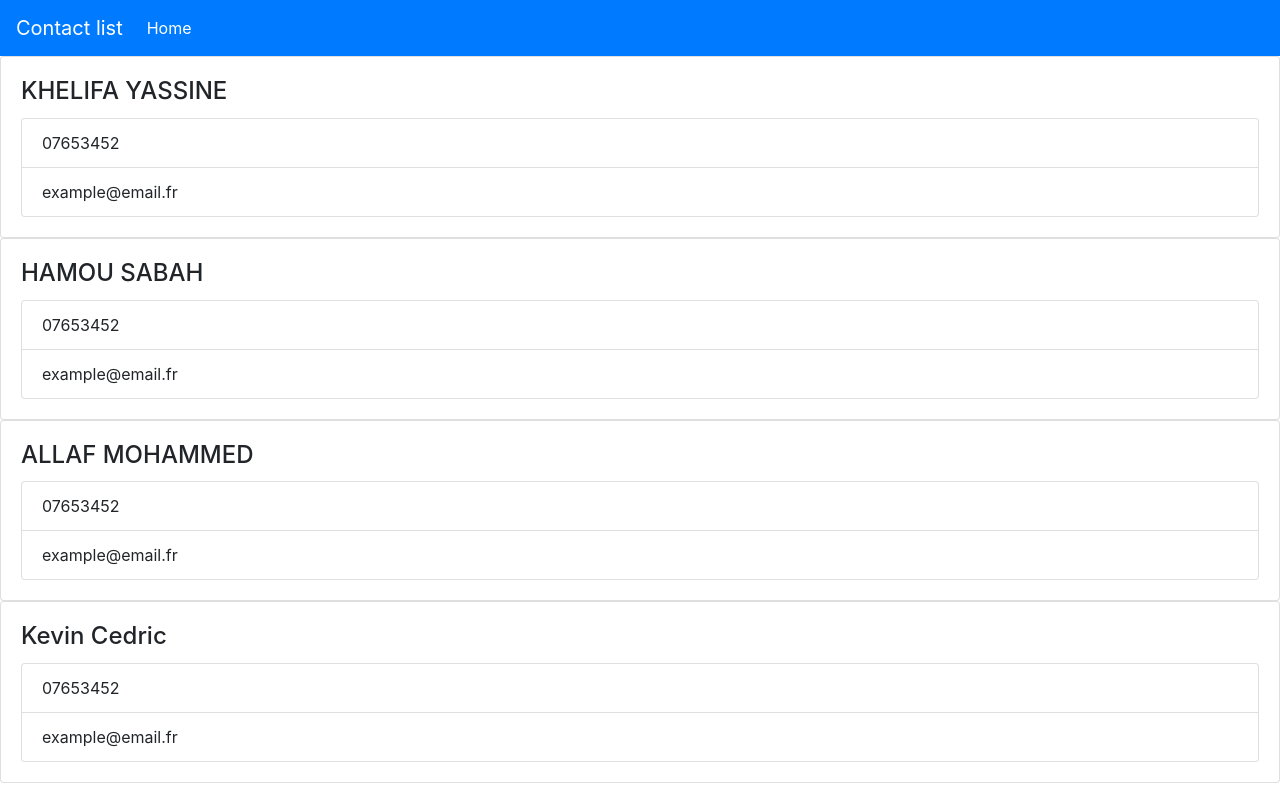
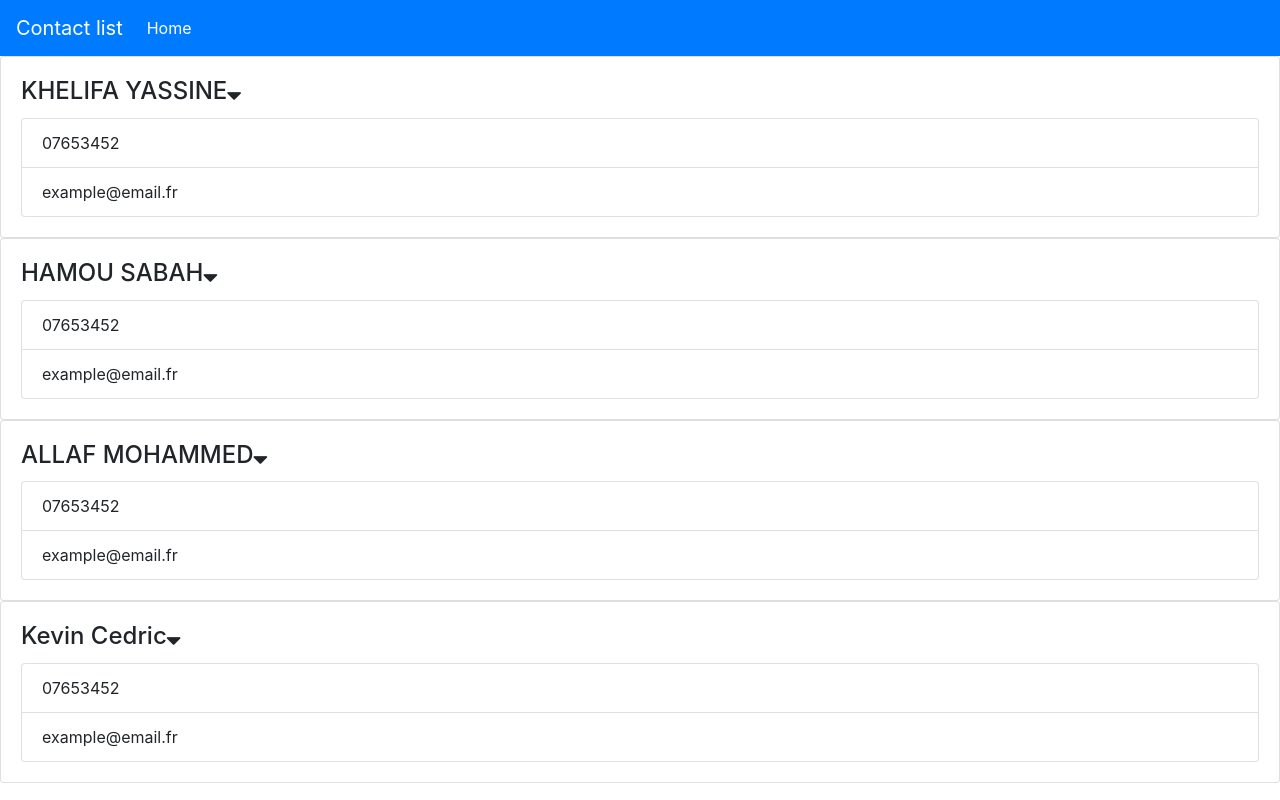
Before and after one commit to Ya27cine/client-panel-react, a React (Create React App) app: page / in a window 1280 px wide. Built offline with nearby package versions, Linux system fonts and the light colour scheme.

Commit message:
event {show contact}

```diff
--- a/package.json
+++ b/package.json
@@ -7,6 +7,7 @@
     "@testing-library/react": "^12.1.3",
     "@testing-library/user-event": "^13.5.0",
     "bootstrap": "^4.2.1",
+    "font-awesome": "^4.7.0",
     "react": "^17.0.2",
     "react-bootstrap": "^2.1.2",
     "react-dom": "^17.0.2",
--- a/src/App.js
+++ b/src/App.js
@@ -2,6 +2,7 @@ import logo from './logo.svg';
 import Navbar from './components/Navbar';
 import Contacts from './components/Contacts';
 import 'bootstrap/dist/css/bootstrap.min.css'
+import 'font-awesome/css/font-awesome.min.css'
 
 
 function App() {
--- a/src/components/Contact.js
+++ b/src/components/Contact.js
@@ -9,7 +9,12 @@ class Contact extends Component {
         return (
             <div className="card">
                 <div className="card-body">
-                    <h4 className="card-title">{name}</h4>
+                    <h4 className="card-title">
+                        {name}
+                        <i onClick={this.showContact.bind(this, name)}
+                            className="fa fa-sort-down">
+                        </i>
+                    </h4>
                     <div className="card-text">
                         <ul className="list-group">
                             <li className="list-group-item">{tel}</li>
@@ -20,6 +25,10 @@ class Contact extends Component {
                 </div>
             </div>
         )
+    }
+
+    showContact(name) {
+        console.log('salem ', name)
     }
 }
 
```
Also changed, not shown: 1 other file (tests, documents, lock files or other folders).
